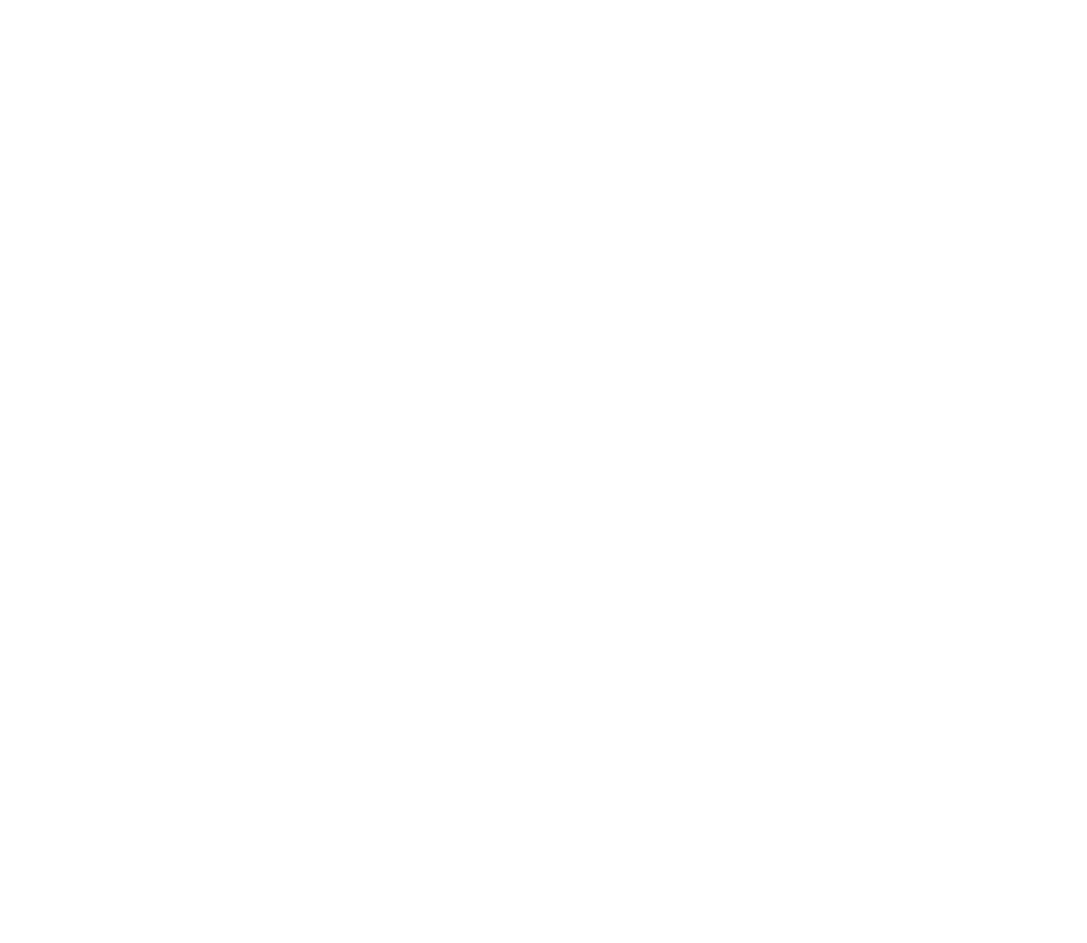
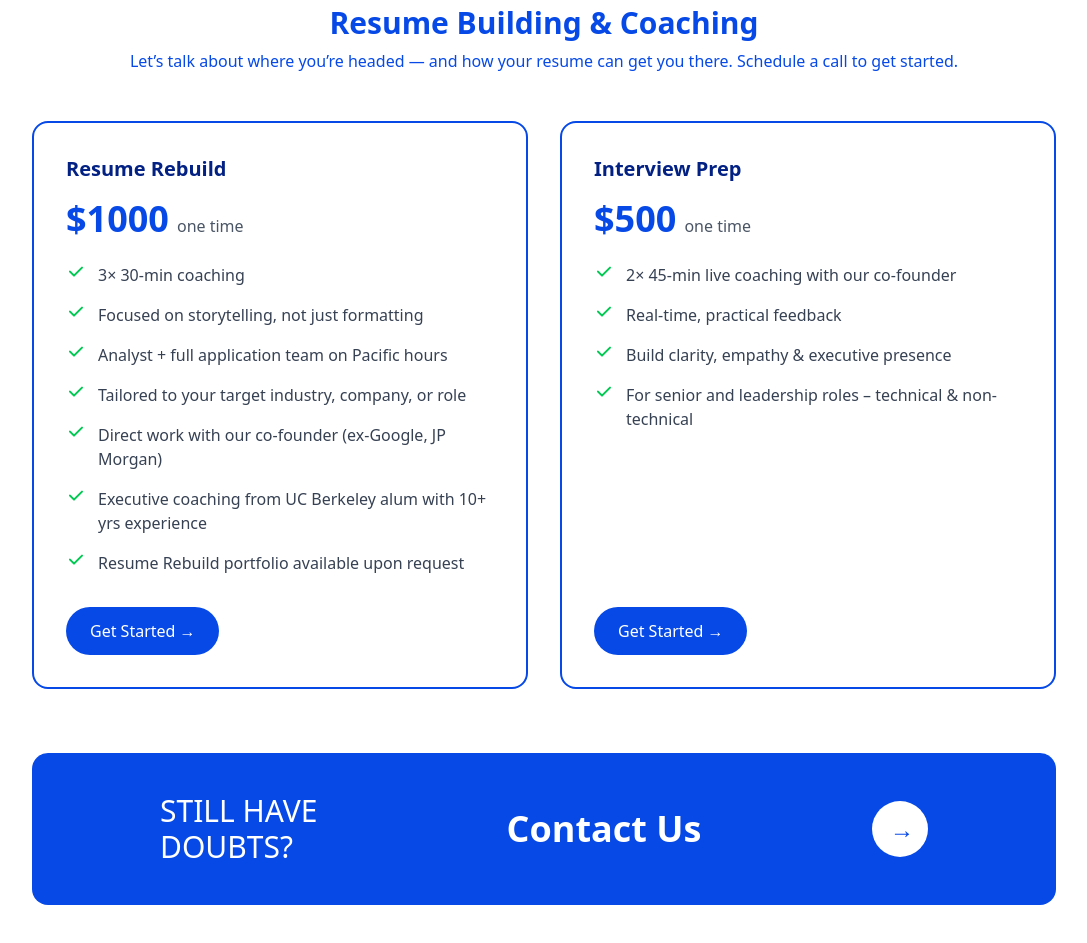
Before and after one commit to MohdFahad1/Mobius-assignment, a React (Vite) app: page / in a window 1280 px wide. Shown: the part 4580-5523 px from the top of the page, without its empty margins (96-1183 px from the left). Before the commit the page ends 4505 px from the top, so only its background shows below. Built offline with nearby package versions, Linux system fonts and the light colour scheme.

Commit message:
feat: Added resume coaching section

```diff
--- a/src/App.jsx
+++ b/src/App.jsx
@@ -1,6 +1,7 @@
 import Navbar from "./components/common/Navbar";
 import About from "./components/Home/About";
 import Hero from "./components/Home/Hero";
+import ResumeCoaching from "./components/Home/ResumeCoaching";
 import Testimonials from "./components/Home/Testimonials";
 import WhyChooseUs from "./components/Home/WhyChooseUs";
 import Work from "./components/Home/Work";
@@ -16,6 +17,7 @@
       <Testimonials />
       <WhyChooseUs />
       <Pricing />
+      <ResumeCoaching />
     </>
   );
 }
--- /dev/null
+++ b/src/components/Home/ResumeCoaching.jsx
@@ -0,0 +1,105 @@
+import React from "react";
+import Button from "../common/Button";
+
+const CheckIcon = () => (
+  <svg
+    xmlns="http://www.w3.org/2000/svg"
+    className="h-5 w-5 flex-shrink-0 text-green-500"
+    viewBox="0 0 20 20"
+    fill="currentColor"
+  >
+    <path
+      fillRule="evenodd"
+      d="M16.707 5.293a1 1 0 00-1.414-1.414L8 11.172 4.707 7.879a1 1 0 10-1.414 1.414l4 4a1 1 0 001.414 0l8-8z"
+      clipRule="evenodd"
+    />
+  </svg>
+);
+
+const services = [
+  {
+    title: "Resume Rebuild",
+    price: "$1000",
+    note: "one time",
+    features: [
+      "3× 30-min coaching",
+      "Focused on storytelling, not just formatting",
+      "Analyst + full application team on Pacific hours",
+      "Tailored to your target industry, company, or role",
+      "Direct work with our co-founder (ex-Google, JP Morgan)",
+      "Executive coaching from UC Berkeley alum with 10+ yrs experience",
+      "Resume Rebuild portfolio available upon request",
+    ],
+  },
+  {
+    title: "Interview Prep",
+    price: "$500",
+    note: "one time",
+    features: [
+      "2× 45-min live coaching with our co-founder",
+      "Real-time, practical feedback",
+      "Build clarity, empathy & executive presence",
+      "For senior and leadership roles – technical & non-technical",
+    ],
+  },
+];
+
+export default function ResumeCoaching() {
+  return (
+    <section className="px-32 py-20 bg-white">
+      {/* Header */}
+      <div className="max-w-4xl mx-auto text-center mb-12">
+        <h2 className="text-3xl font-semibold text-[#0649E7]">
+          Resume Building & Coaching
+        </h2>
+        <p className="mt-2 text-base text-[#0649E7]">
+          Let’s talk about where you’re headed — and how your resume can get you
+          there. Schedule a call to get started.
+        </p>
+      </div>
+
+      {/* Two service cards */}
+      <div className="grid grid-cols-1 md:grid-cols-2 gap-8 mb-16">
+        {services.map((s) => (
+          <div
+            key={s.title}
+            className="border-2 border-[#0649E7] rounded-2xl p-8 flex flex-col"
+          >
+            <h3 className="text-xl font-semibold text-[#022183]">{s.title}</h3>
+            <div className="mt-4 mb-6 flex items-baseline">
+              <span className="text-4xl font-bold text-[#0649E7]">
+                {s.price}
+              </span>
+              <span className="ml-2 text-base text-gray-600">{s.note}</span>
+            </div>
+            <ul className="space-y-4 flex-1">
+              {s.features.map((feat, i) => (
+                <li key={i} className="flex items-start">
+                  <CheckIcon />
+                  <span className="ml-3 text-gray-700">{feat}</span>
+                </li>
+              ))}
+            </ul>
+            <Button
+              arrow
+              className="mt-8 bg-[#0649E7] text-white font-medium w-fit rounded-full py-3 px-6  hover:bg-blue-700 "
+            >
+              Get Started
+            </Button>
+          </div>
+        ))}
+      </div>
+
+      <div className="bg-[#0649E7] rounded-2xl px-32 py-10 flex items-center justify-between">
+        <div className="text-white uppercase text-3xl w-[200px]">
+          STILL HAVE DOUBTS?
+        </div>
+        <span className="text-white text-4xl font-bold mr-6">Contact Us</span>
+        <Button
+          arrow
+          className="bg-white text-[#0649E7] rounded-full h-14 w-14 text-2xl flex items-center justify-center"
+        />
+      </div>
+    </section>
+  );
+}
```
